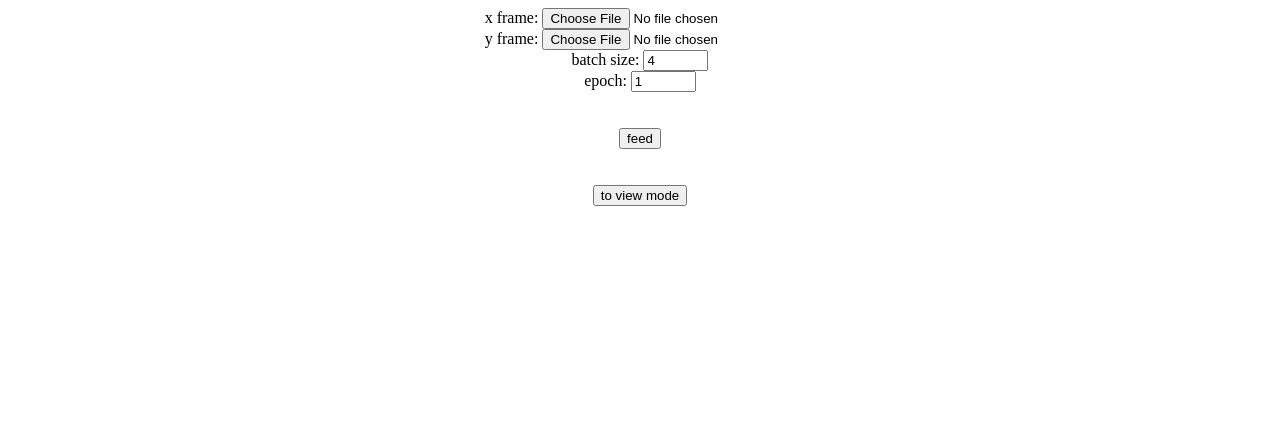
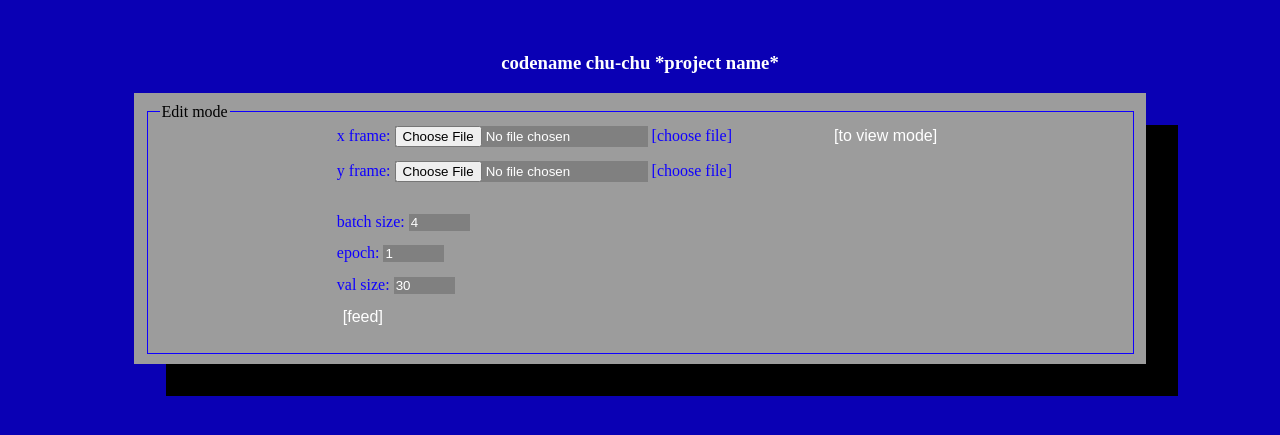
Before and after one commit to vladimirlisovskij/chu-chu, a Flask app: template templates/feedTemplate.html in a window 1280 px wide. Shown: the top 435 px of the page. Run offline with Flask 2, Linux system fonts and the light colour scheme; the template is opened without the code that fills it, so the values that code supplies are empty.

Commit message:
FOR PLAN C

```diff
--- a/Main.py
+++ b/Main.py
@@ -1,18 +1,20 @@
-from flask import Flask, render_template, request, redirect, url_for
+from flask import Flask, render_template, request, redirect, url_for, send_from_directory
 from keras.layers import Dense, Dropout, Flatten
 from keras.layers import Conv2D, MaxPooling2D
-from keras.models import Sequential
+from keras.models import Sequential, load_model
 from keras.losses import categorical_crossentropy
 from keras.optimizers import Adadelta
 from keras.backend import set_session
 import tensorflow as tf
 import pandas as pd
+from flask_socketio import SocketIO
 
 app = Flask(__name__)
+socketio = SocketIO(app)
 
 input_shape = (128,)
 
-layers_list = [{"class_name": "Dense",
+layers = [{"class_name": "Dense",
                 "config": {"units": 10,
                            "activation": "relu"
                            }
@@ -24,46 +26,78 @@ optimizer_name = "Adadelta"
 
 mode = "edit"
 
-fed = False
-
 Sess = tf.Session()
 graph = tf.get_default_graph()
 
-model = None
+batch = 1
+epochs = 1
 
+x_frame = None
+y_frame = None
+val_size = 0
+
+@app.route("/loadModel",
+           methods=["POST"])
+def get_model():
+    global model, graph, Sess, mode, layers
+
+    request.files["load_model"].save("/home/vladimir/PycharmProjects/OPD/files/load_model.h5")
+
+    if mode == "edit":
+        mode = "view"
+
+    with graph.as_default():
+        set_session(Sess)
+        model = load_model("files/load_model.h5")
+        layers = model.get_config()["layers"]
+
+    return redirect(url_for("index"),
+                    code=302)
+
+
+@app.route("/saveModel",
+           methods=["POST"])
+def save_model():
+    global model, graph, Sess
+
+    with graph.as_default():
+        set_session(Sess)
+        model.save("files/save_model.h5")
+
+    return send_from_directory("/home/vladimir/PycharmProjects/OPD/files", "save_model.h5")
 
 @app.route("/create",
            methods=["POST"])
 def create():
-    global layers_list
+    global layers
 
     layer_type = request.form.get("layer_type")  # выпадающий список
     layer_neur = request.form.get("neurons")  # текстовое поле
     layer_activation = request.form.get("activation")  # выпадающий список
 
     if layer_type == "Dense":
-        layers_list.append({"class_name": layer_type,
+        layers.append({"class_name": layer_type,
                             "config": {"units": int(layer_neur),
                                        "activation": layer_activation
                                        }
                             })
     elif layer_type == "Dropout":
-        layers_list.append({"class_name": layer_type,
+        layers.append({"class_name": layer_type,
                             "config": {"rate": float(layer_neur)}
                             })
     elif layer_type == "Conv2D":
-        layers_list.append({"class_name": layer_type,
+        layers.append({"class_name": layer_type,
                             "config": {"kernel_size": (3, 3),
                                        "filters": int(layer_neur),
                                        "activation": layer_activation
                                        }
                             })
     elif layer_type == "Flatten":
-        layers_list.append({"class_name": layer_type,
+        layers.append({"class_name": layer_type,
                             "config": {}
                             })
     elif layer_type == "MaxPooling2D":
-        layers_list.append({"class_name": layer_type,
+        layers.append({"class_name": layer_type,
                             "config": {"pool_size": (int(layer_neur),
                                                      int(layer_neur))}
                             })
@@ -75,9 +109,9 @@ def create():
 @app.route("/delete/<int:index>",
            methods=["POST"])
 def delete(index):
-    global layers_list
+    global layers
 
-    layers_list.pop(int(index))
+    layers.pop(int(index))
 
     return redirect(url_for("index"),
                     code=302)
@@ -86,14 +120,14 @@ def delete(index):
 @app.route("/modeEdit",
            methods=["POST"])
 def change_mode_to_edit():
-    global mode, input_shape, loss, loss_name, optimizer, optimizer_name, model, layers_list, graph, fed, Sess
+    global mode, input_shape, loss, loss_name, optimizer, optimizer_name, model, layers, graph, fed, Sess
 
     if mode == "edit":
-        if not len(layers_list):
+        if not len(layers):
             return redirect(url_for("index"),
                             code=302)
 
-        compile_layers_list = []
+        compile_layers = []
 
         input_shape = list(map(int,
                                request.form.get("input_shape").split(" ")))
@@ -108,43 +142,44 @@ def change_mode_to_edit():
             if optimizer_name == "Adadelta":
                 optimizer = Adadelta()
 
-            firs_layer = layers_list[0]
+            firs_layer = layers[0]
             if firs_layer["class_name"] == "Dense":
-                compile_layers_list.append(Dense(units=firs_layer["config"]["units"],
+                compile_layers.append(Dense(units=firs_layer["config"]["units"],
                                                  activation=firs_layer["config"]["activation"],
                                                  input_shape=input_shape))
             elif firs_layer["class_name"] == "Dropout":
-                compile_layers_list.append(Dropout(rate=firs_layer["config"]["rate"],
+                compile_layers.append(Dropout(rate=firs_layer["config"]["rate"],
                                                    input_shape=input_shape))
             elif firs_layer["class_name"] == "Flatten":
-                compile_layers_list.append(Flatten(input_shape=input_shape))
+                compile_layers.append(Flatten(input_shape=input_shape))
             elif firs_layer["class_name"] == "Conv2D":
-                compile_layers_list.append(Conv2D(kernel_size=firs_layer["config"]["kernel_size"],
+                compile_layers.append(Conv2D(kernel_size=firs_layer["config"]["kernel_size"],
                                                   filters=firs_layer["config"]["filters"],
                                                   activation=firs_layer["config"]["activation"],
                                                   input_shape=input_shape))
             elif firs_layer["class_name"] == "MaxPoling2D":
-                compile_layers_list.append(MaxPooling2D(pool_size=firs_layer["config"]["pool_size"],
+                compile_layers.append(MaxPooling2D(pool_size=firs_layer["config"]["pool_size"],
                                                         input_shape=input_shape))
 
-            for layer in layers_list[1:]:
+            for layer in layers[1:]:
                 if layer["class_name"] == "Dense":
-                    compile_layers_list.append(Dense(units=layer["config"]["units"],
+                    compile_layers.append(Dense(units=layer["config"]["units"],
                                                      activation=layer["config"]["activation"]))
                 elif layer["class_name"] == "Dropout":
-                    compile_layers_list.append(Dropout(rate=layer["config"]["rate"]))
+                    compile_layers.append(Dropout(rate=layer["config"]["rate"]))
                 elif layer["class_name"] == "Flatten":
-                    compile_layers_list.append(Flatten())
+                    compile_layers.append(Flatten())
                 elif layer["class_name"] == "Conv2D":
-                    compile_layers_list.append(Conv2D(kernel_size=layer["config"]["kernel_size"],
+                    compile_layers.append(Conv2D(kernel_size=layer["config"]["kernel_size"],
                                                       filters=layer["config"]["filters"],
                                                       activation=layer["config"]["activation"]))
                 elif layer["class_name"] == "MaxPoling2D":
-                    compile_layers_list.append(MaxPooling2D(pool_size=layer["config"]["pool_size"]))
+                    compile_layers.append(MaxPooling2D(pool_size=layer["config"]["pool_size"]))
 
-            model = Sequential(compile_layers_list)
+            model = Sequential(compile_layers)
             model.compile(optimizer=optimizer,
-                          loss=loss)
+                          loss=loss,
+                          metrics=["acc"])
 
         mode = "view"
         fed = False
@@ -156,51 +191,78 @@ def change_mode_to_edit():
                     code=302)
 
 
+def do_feed():
+    global batch, epochs, x_frame, y_frame, Sess, graph, epochs, val_size
+
+    x_val = x_frame[:val_size]
+    y_val = y_frame[:val_size]
+
+    x_frame1 = x_frame[val_size:]
+    y_frame1 = y_frame[val_size:]
+
+
+    per = 100/(x_frame1.__len__())
+    per2 = 100/epochs
+
+    socketio.on("connect", namespace="/iter")
+    socketio.on("connect", namespace="/epoch")
+    socketio.on("connect", namespace="/acc")
+    for j in range(epochs):
+        print(j, "!!!!!!!!!!")
+        socketio.emit("progress", {"text": int((j)* per2)}, namespace="/epoch")
+        for i in range(x_frame1.__len__()//batch*batch):
+            with graph.as_default():
+                set_session(Sess)
+                hist = model.fit(x=x_frame1[i:i+batch],
+                          y=y_frame1[i:i+batch],
+                                 validation_data = (x_val,
+                                                    y_val))
+
+            # print(hist.history['acc'])
+            socketio.emit("progress", {"text": [str(hist.history['loss'][0]), str(hist.history['val_loss'][0])]}, namespace="/acc")
+
+            socketio.emit("progress", {"text":int((1 + i )* per)}, namespace="/iter")
+        socketio.emit("progress", {"text": 100}, namespace="/iter")
+    print(x_frame.__len__(), batch)
+    socketio.emit("progress", {"text": 100}, namespace="/epoch")
+    socketio.on("connect", namespace="/test22")
+    socketio.emit("isConnected", {"isConnected": True }, namespace="/test22")
+
+    socketio.on("disconnect", namespace="/test22")
+    socketio.on("disconnect", namespace="/iter")
+
+
+
 @app.route("/feed",
-           methods=["POST"])
+           methods=["POST", "GET"])
 def feed():
-    global model, graph, mode, fed, Sess
-
-    mode = "view"
+    global model, graph, mode, Sess, batch, epochs, x_frame, y_frame, app, val_size
 
     batch = int(request.form.get("batch"))
     epochs = int(request.form.get("epochs"))
+    val_size = int(request.form.get("val_size"))
 
-    request.files["x_frame"].save("/home/vladimir/PycharmProjects/OPD/files/x_frame.csv")
+    # request.files["x_frame"].save("/home/vladimir/PycharmProjects/OPD/files/x_frame.csv")
     x_frame = pd.read_csv("files/x_frame.csv").to_numpy()
 
-    request.files["y_frame"].save("/home/vladimir/PycharmProjects/OPD/files/y_frame.csv")
+    # request.files["y_frame"].save("/home/vladimir/PycharmProjects/OPD/files/y_frame.csv")
     y_frame = pd.read_csv("files/y_frame.csv").to_numpy()
 
-    with graph.as_default():
-        set_session(Sess)
-        w = model.get_weights()
-        print (w)
-        print()
-        model.fit(x=x_frame,
-                  y=y_frame,
-                  epochs=epochs,
-                  batch_size=batch)
-        print(model.get_weights())
-        print()
-        model.set_weights(w)
-        print()
-        print(model.get_weights())
-
-    fed = True
+    mode = "feed_load"
 
     return redirect(url_for("index"),
                     code=302)
 
 
+
 @app.route("/modeFeed",
            methods=["POST"])
 def change_mode_to_feed():
-    global mode, model, graph
+    global mode, model
 
     if mode == "view":
         mode = "feed"
-    elif mode == "feed":
+    elif mode == "feed" or mode == "feed_load":
         mode = "view"
 
     return redirect(url_for("index"),
@@ -209,7 +271,7 @@ def change_mode_to_feed():
 @app.route("/modePredict",
            methods=["POST"])
 def change_mode_to_predict():
-    global mode, model, graph
+    global mode, model
 
     if mode == "view":
         mode = "predict"
@@ -236,31 +298,32 @@ def predict():
                     code=302)
 
 
-
 @app.route("/",
            methods=["POST",
                     "GET"
                     ])
 def index():
-    global layers_list, loss, mode, optimizer, input_shape
+    global layers, loss, mode, optimizer, input_shape, bath
 
     if mode == "edit":
         return render_template("editTemplate.html",
-                               len=len(layers_list),
-                               lay=layers_list,
+                               len=len(layers),
+                               lay=layers,
                                loss=loss_name,
                                optimizer=optimizer_name,
                                input_shape=input_shape)
     elif mode == "view":
         return render_template("viewTemplate.html",
-                               len=len(layers_list),
-                               lay=layers_list,
+                               len=len(layers),
+                               layers=layers,
                                loss=loss_name,
                                optimizer=optimizer_name,
-                               input_shape=input_shape,
-                               fed = fed)
+                               input_shape=input_shape)
     elif mode == "feed":
         return render_template("feedTemplate.html")
+    elif mode == "feed_load":
+        socketio.start_background_task(target=do_feed)
+        return render_template("load.html")
     elif mode == "predict":
         return render_template("predictTemplate.html")
 
--- /dev/null
+++ b/static/css/feed_style.css
@@ -0,0 +1,134 @@
+body{
+        background: #0a00b4;
+}
+
+#main{
+    padding-left: 10%;
+    padding-right: 10%;
+    padding-top: 2%;
+    padding-bottom: 5%;
+}
+
+#tst{
+    padding-left: 1%;
+    padding-right: 1%;
+    padding-top: 1%;
+    padding-bottom: 1%;
+    background: #9c9c9c;
+    box-shadow: 2em 2em 0 #000000;
+}
+
+#tst2{
+    display: flex;
+    flex-direction: row;
+    justify-content: center;
+}
+
+#main_lab {
+    font-size:1em;
+    border: 1px solid #0f00ff;
+}
+button{
+    font-size: 1em;
+    color: white;
+    background-color: Transparent;
+    background-repeat:no-repeat;
+    border: none;
+    cursor:pointer;
+    overflow: hidden;
+    outline:none;
+    margin-bottom: 1em;
+}
+button:hover{
+    background-color: blue;
+}
+
+#feed_info{
+    display: flex;
+    flex-direction: column;
+    margin-right: 10%;
+    color: #0f00ff;
+    vertical-align: top;
+}
+#go_back{
+    display: flex;
+    flex-direction: column;
+    vertical-align: top;
+}
+
+h4{
+    text-align: center;
+    color: black;
+}
+h3{
+    text-align: center;
+    color: white;
+}
+
+select{
+    font-size: 1em;
+    color: white;
+    background-color: Transparent;
+    background-repeat:no-repeat;
+    border: none;
+    cursor:pointer;
+    overflow: hidden;
+    outline:none;
+    margin-bottom: 1em;
+}
+select:hover {
+    background-color: #9c9c9c;
+}
+input {
+    border: none;
+    color: white;
+    background-color: grey;
+    background-repeat:no-repeat;
+    cursor:pointer;
+    overflow: hidden;
+    outline:none;
+    margin-bottom: 1em;
+}
+
+/*input[type="file"]{*/
+/*    display: none;*/
+/*}*/
+
+label{
+    color: white;
+}
+label:hover{
+    background-color: blue;
+}
+
+#copy{
+    text-align: right;
+    color: white;
+}
+
+input[type="checkbox"]#checkbox-b+label {
+    border: 1px solid green;
+    background: transparent;
+    @include transition(0.5s, ease, all)
+}
+
+input[type="checkbox"]#checkbox-b:checked+label{
+    border: 4px solid red;
+}
+
+input[type="checkbox"]{
+    opacity: 0;
+    z-index: -1;
+}
+input[type="checkbox"]+label{
+    width: 20px;
+    height: 20px;
+    display: block;
+    position: relative;
+    margin: auto;
+    box-sizing: border-box;
+    text-indent: -999px;
+    overflow: hidden;
+    border: 1px solid red;
+    cursor: pointer;
+}
--- a/templates/feedTemplate.html
+++ b/templates/feedTemplate.html
@@ -2,29 +2,50 @@
 <html lang="en">
     <head>
         <meta charset="UTF-8">
-        <title>Title</title>
+        <title>Feed mode</title>
+        <link rel="stylesheet" href="{{ url_for('static', filename='css/feed_style.css') }}">
     </head>
     <body>
-        <center>
+        <div id="main">
+            <h3>codename chu-chu *project name*</h3>
+            <div id="tst">
+                <fieldset id="main_lab">
+                    <legend align="left">Edit mode</legend>
+                    <div id="tst2">
+                        <div id="feed_info">
                             <form action="/feed" method="POST" enctype="multipart/form-data">
                                 x frame:
+<!--                                <label class="input_file">-->
                                     <input type="file" name="x_frame">
+                                    [choose file]
+<!--                                </label>-->
                                 <br/>
                                 y frame:
+<!--                                <label class="input_file">-->
                                 <input type="file" name="y_frame">
-                <br/>
+                                    [choose file]
+<!--                                </label>-->
+                                <br/><br/>
                                 batch size:
                                 <input name="batch", value="4", maxlength="5", size="5">
                                 <br/>
                                 epoch:
                                 <input name="epochs", value="1", maxlength="5", size="5">
-                <br/><br/><br/>
-                <button value="upload" type="submit">feed</button>
+                                <br/>
+                                val size:
+                                <input name="val_size", value="30", maxlength="5", size="5">
+                                <br/>
+                                <button value="upload" type="submit">[feed]</button>
                             </form>
-            <br/><br/>
+                        </div>
+                        <div id = "go_back">
                              <form action="/modeFeed" method="POST" enctype="multipart/form-data">
-                <button value="upload" type="submit">to view mode</button>
+                                <button value="upload" type="submit">[to view mode]</button>
                             </form>
-        </center>
+                        </div>
+                    </div>
+                </fieldset>
+            </div>
+        </div>
     </body>
 </html>
--- a/templates/predictTemplate.html
+++ b/templates/predictTemplate.html
@@ -2,7 +2,7 @@
 <html lang="en">
     <head>
         <meta charset="UTF-8">
-        <title>Title</title>
+        <title>Predict mode</title>
     </head>
     <body>
         <center>
@@ -11,6 +11,10 @@
                 <input type="file" name="data">
                 <button value="upload" type="submit">feed</button>
             </form>
+            <br/>
+            <form action="/modePredict" method="POST" enctype="multipart/form-data">
+                <button value="upload" type="submit">to view mode</button>
+            </form>
         </center>
     </body>
 </html>
```
Also changed, not shown: templates/editTemplate.html (+43 -13 lines), templates/load.html (added, +170 -0 lines), templates/viewTemplate.html (+42 -23 lines), 1 other file. Lines whose indentation alone changed are shown as unchanged.
